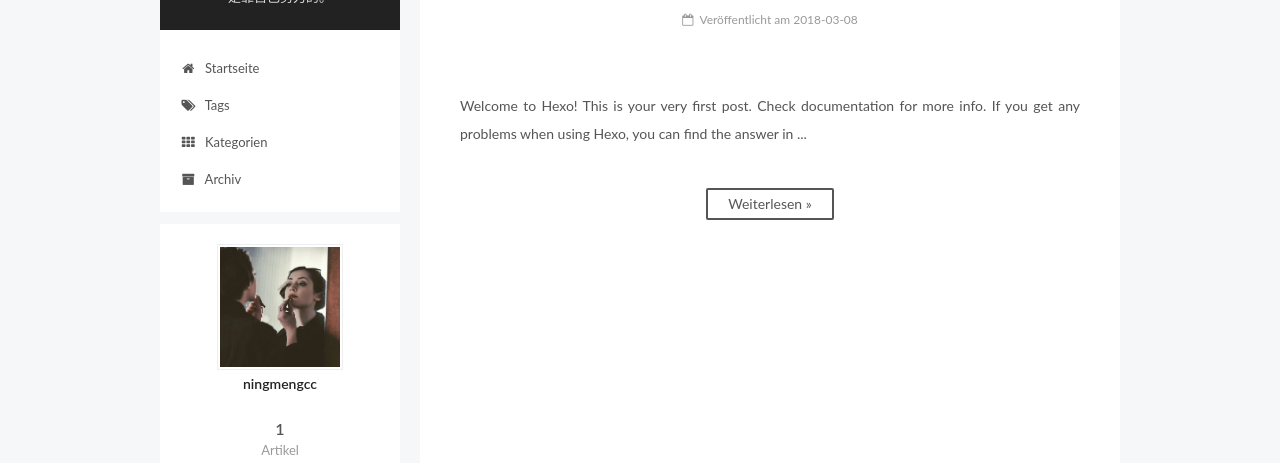
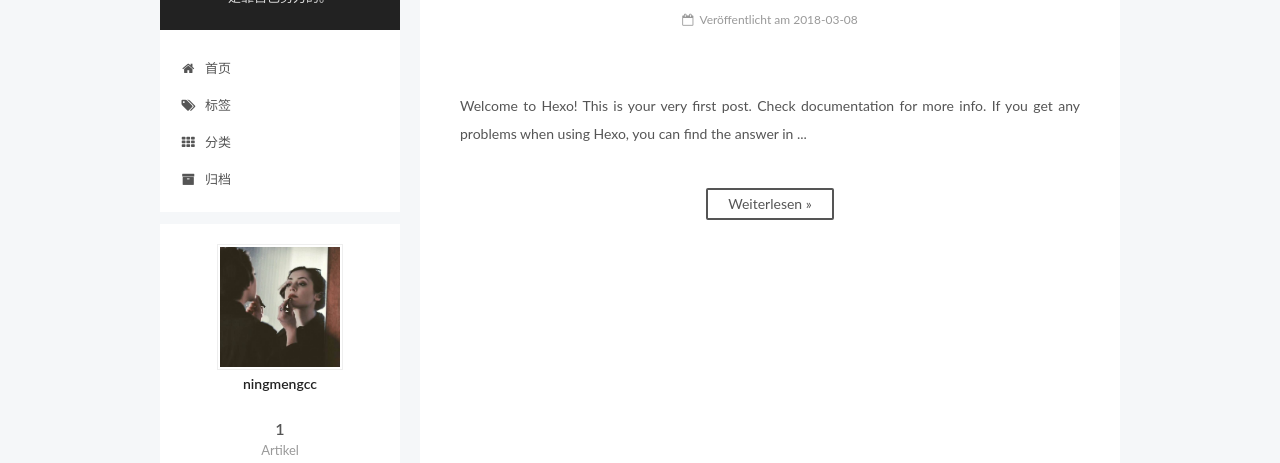
Before and after one commit to ningmengcc/ningmengcc.github.io, a plain HTML site: page index.html in a window 1280 px wide. Shown: the part 111-574 px from the top of the page. Drawn offline with Linux system fonts and the light colour scheme.

Commit message:
Site updated: 2018-03-10 22:14:03

```diff
--- a/index.html
+++ b/index.html
@@ -182,7 +182,7 @@
 
               <i class="menu-item-icon fa fa-fw fa-home"></i> <br />
 
-            Startseite
+            首页
           </a>
         </li>
 
@@ -192,7 +192,7 @@
 
               <i class="menu-item-icon fa fa-fw fa-tags"></i> <br />
 
-            Tags
+            标签
           </a>
         </li>
 
@@ -202,7 +202,7 @@
 
               <i class="menu-item-icon fa fa-fw fa-th"></i> <br />
 
-            Kategorien
+            分类
           </a>
         </li>
 
@@ -212,7 +212,7 @@
 
               <i class="menu-item-icon fa fa-fw fa-archive"></i> <br />
 
-            Archiv
+           归档
           </a>
         </li>
 
```
